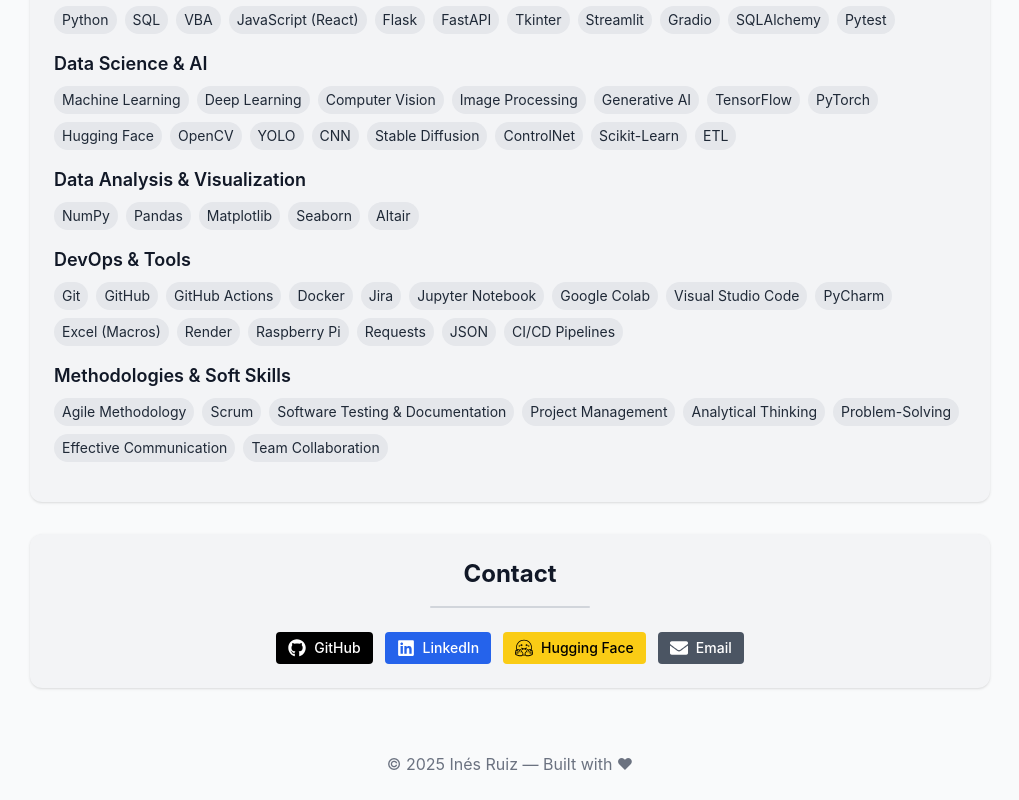
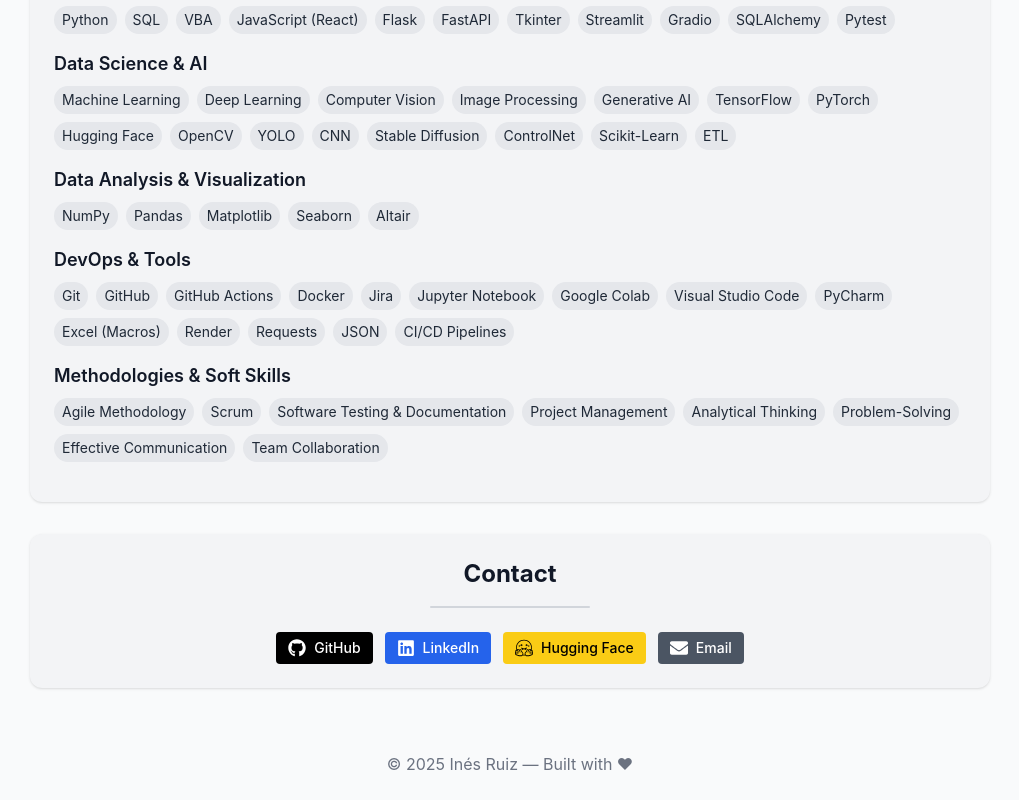
Before and after one commit to inesruizblach/inesruizblach.github.io, a React (Vite) app: page / in a window 1280 px wide. Shown: the part 4554-5354 px from the top of the page, without its empty margins (130-1149 px from the left). Built offline with nearby package versions, Linux system fonts and the light colour scheme.

Commit message:
Update Skills

```diff
--- a/src/components/Skills.jsx
+++ b/src/components/Skills.jsx
@@ -51,7 +51,6 @@ const skills = {
     "PyCharm",
     "Excel (Macros)",
     "Render",
-    "Raspberry Pi",
     "Requests",
     "JSON",
     "CI/CD Pipelines"
```
